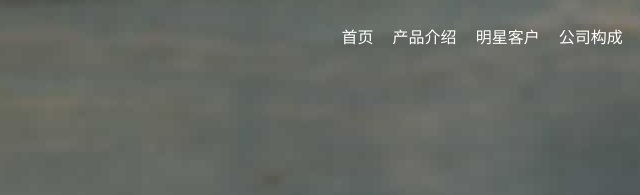
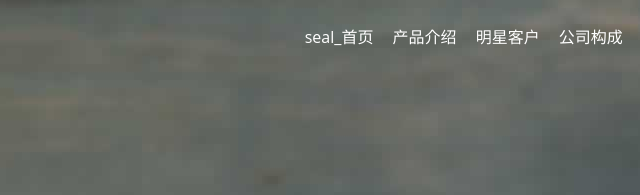
Before and after one commit to seal-fdlm/seal-fdlm.github.io, a plain HTML site: page index.html in a window 1280 px wide. Shown: the top 195 px of the page, 546-1186 px from the left. Drawn offline with Linux system fonts and the light colour scheme.

Commit message:
no message

```diff
--- a/index.html
+++ b/index.html
@@ -38,7 +38,7 @@
         <div id="nav">
             <h1 class="fl"><img src="images/logo.png" ></h1>
             <ul class="fr nav-menu">
-                <li><a href="./">首页</a></li>
+                <li><a href="./">seal_首页</a></li>
                 <li><a href="javascript:;" data-index="2">产品介绍</a></li>
                 <li><a href="javascript:;" data-index="3">明星客户</a></li>
                 <li><a href="javascript:;" data-index="4">公司构成</a></li>
```
